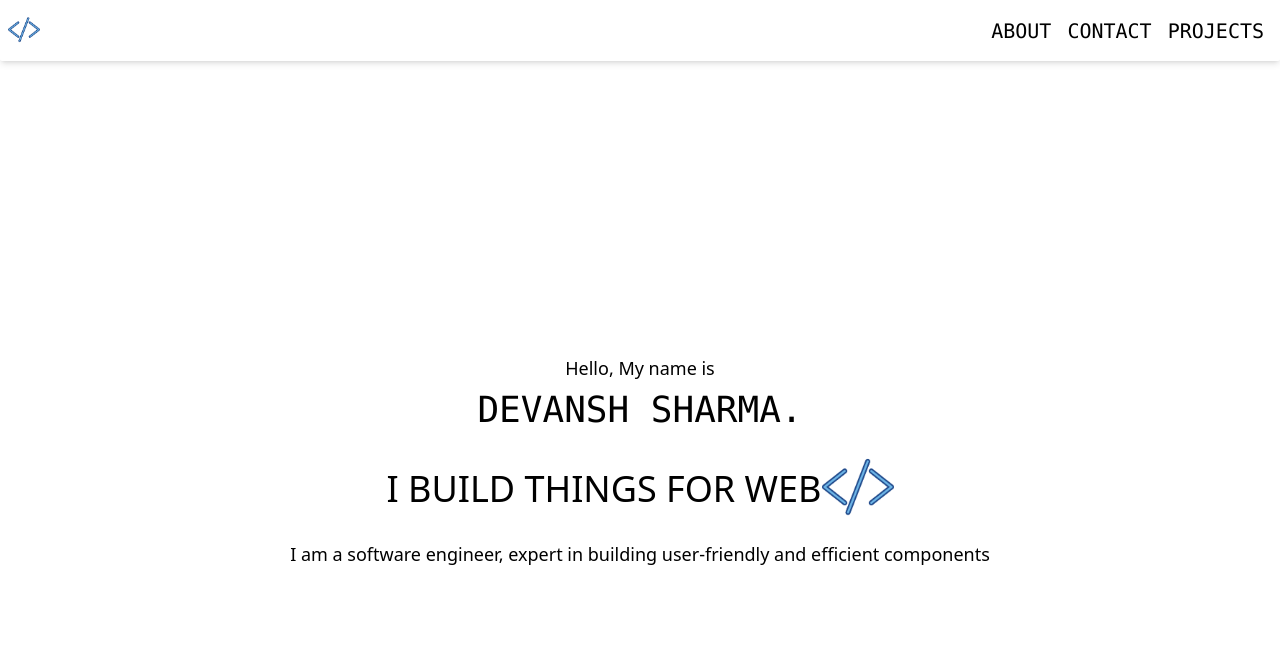
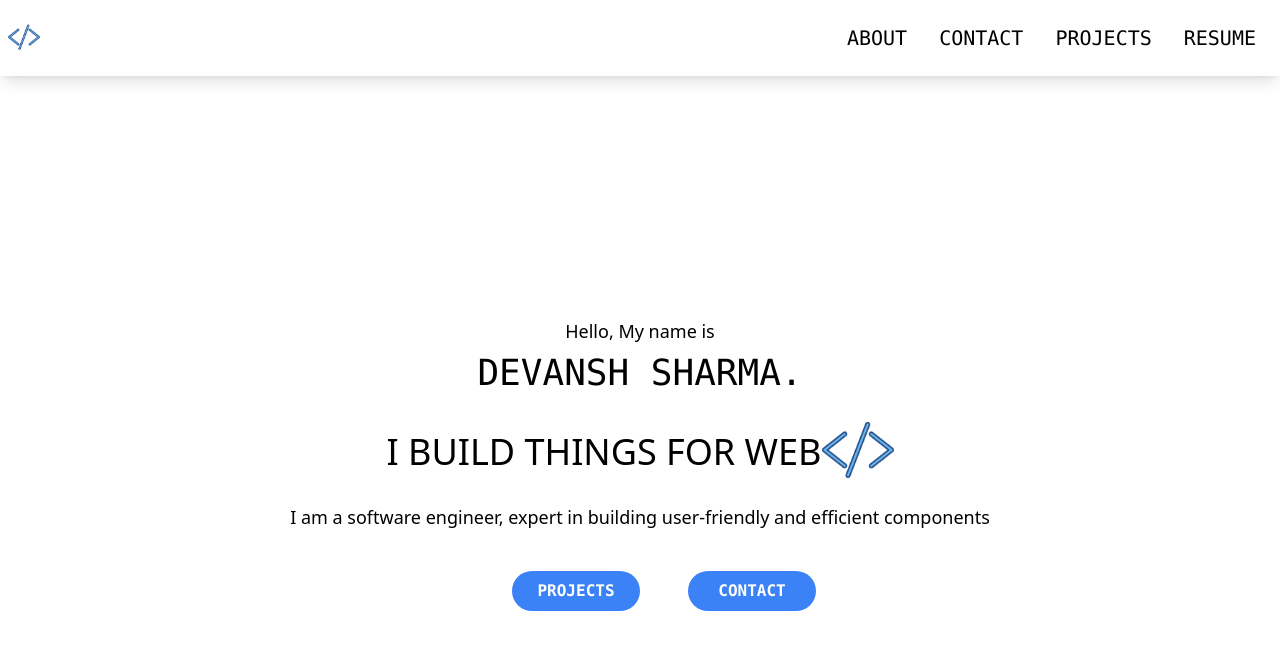
Before and after one commit to devaansh24/portfolio, a React (Create React App) app: page / in a window 1280 px wide. Shown: the top 650 px of the page. Built offline with nearby package versions, Linux system fonts and the light colour scheme.

Commit message:
buttons and resume added

```diff
--- a/src/components/Banner.js
+++ b/src/components/Banner.js
@@ -1,26 +1,27 @@
 import React from "react";
 import { motion } from "framer-motion";
 import bannerp from "../utils/icons-images/bannerp.png";
+import { Link } from "react-router-dom";
 
 const Banner = () => {
   const containerVariants = {
     hidden: { opacity: 0 },
-    visible: { opacity: 1, transition: { duration: 1 } },
+    visible: { opacity: 1, transition: { duration: 0.5 } },
   };
 
   const textVariants = {
     hidden: { opacity: 0, y: 100 },
-    visible: { opacity: 1, y: 0, transition: { duration: 1, delay: 0.5 } },
+    visible: { opacity: 1, y: 0, transition: { duration: 0.5, delay: 0.5 } },
   };
 
   const imageVariants = {
     hidden: { opacity: 0, x: -100 },
-    visible: { opacity: 1, x: 0, transition: { duration: 1, delay: 0.5 } },
+    visible: { opacity: 1, x: 0, transition: { duration: 0.5, delay: 0.5 } },
   };
 
   return (
     <motion.div
-      className="max-w-full h-screen flex flex-col justify-center items-center p-20"
+      className="max-w-full h-screen flex flex-col justify-center items-center p-20" style={{overflowY:"hidden"}}
       variants={containerVariants}
       initial="hidden"
       animate="visible"
@@ -44,6 +45,29 @@ const Banner = () => {
         I am a software engineer, expert in building user-friendly and efficient
         components
       </motion.p>
+      <div className="flex justify-between w-64 mt-4 gap-6 py-6 items-center ">
+        <Link to="/projects">
+          <motion.button
+            className="bg-blue-500 hover:bg-blue-600 text-white font-bold py-2 px-4 rounded-full focus:outline-none w-32 h-10 font-mono"
+            whileHover={{ scale: 1.1 }}
+            whileTap={{ scale: 0.9 }}
+            transition={{ duration: 0.2 }}
+          >
+            PROJECTS
+          </motion.button>
+        </Link>
+        <div className="w-6"></div>
+        <Link to="/contacts">
+          <motion.button
+            className="bg-blue-500 hover:bg-blue-600 text-white font-bold py-2 px-4 rounded-full focus:outline-none w-32 h-10 font-mono"
+            whileHover={{ scale: 1.1 }}
+            whileTap={{ scale: 0.9 }}
+            transition={{ duration: 0.2 }}
+          >
+            CONTACT
+          </motion.button>
+        </Link>
+      </div>
     </motion.div>
   );
 };
--- a/src/components/Navbar.js
+++ b/src/components/Navbar.js
@@ -1,28 +1,37 @@
 import React from "react";
 import bannerp from "../utils/icons-images/bannerp.png";
+import { Link } from "react-router-dom";
 
-import { Link } from "react-router-dom";
 const Navbar = () => {
   return (
-    <div className="navbar shadow-md rounded-sm font-mono flex items-center justify-between">
+    <div className="navbar shadow-lg rounded-sm font-mono flex items-center justify-between">
       <div className="max-w-[48px] p-2">
         <img src={bannerp} alt="" />
       </div>
-      <ul className="nav">
-        <div className="nav-items flex justify-end cursor-pointer space-x-4 px-4 py-4 text-xl">
-          <li>
-            <Link to="/about">ABOUT</Link>
-          </li>
-          <li>
-            <Link to="/contacts">CONTACT</Link>
-          </li>
-          <li>
-            <Link to="/projects">PROJECTS</Link>
-          </li>
-        </div>
+      <ul className="nav flex space-x-4 px-4 py-4 text-xl">
+        <NavItem to="/about">ABOUT</NavItem>
+        <NavItem to="/contacts">CONTACT</NavItem>
+        <NavItem to="/projects">PROJECTS</NavItem>
+              <NavItem to="https://drive.google.com/file/d/185DHjNCGzu59mmbCjLv4EZ9wqCG1fnep/view?usp=sharing" download>
+          RESUME
+        </NavItem>
       </ul>
     </div>
   );
 };
 
+const NavItem = ({ to, download, children }) => {
+  return (
+    <li className="p-2 hover:bg-slate-100 rounded-lg">
+      {download ? (
+        <a href={to} download>
+          {children}
+        </a>
+      ) : (
+        <Link to={to}>{children}</Link>
+      )}
+    </li>
+  );
+};
+
 export default Navbar;
--- a/src/components/ProjectCard.js
+++ b/src/components/ProjectCard.js
@@ -2,7 +2,7 @@ import React from "react";
 import { motion } from "framer-motion";
 const ProjectCard = ({ projectTitle, imageUrl, projectDescription }) => {
   return (
-    <div className="max-w-md shadow-lg px-4 py-4 m-4">
+    <div className="max-w-md shadow-xl rounded-2xl px-4 py-4 m-4">
       <div>
         <img
           src={imageUrl}
```
